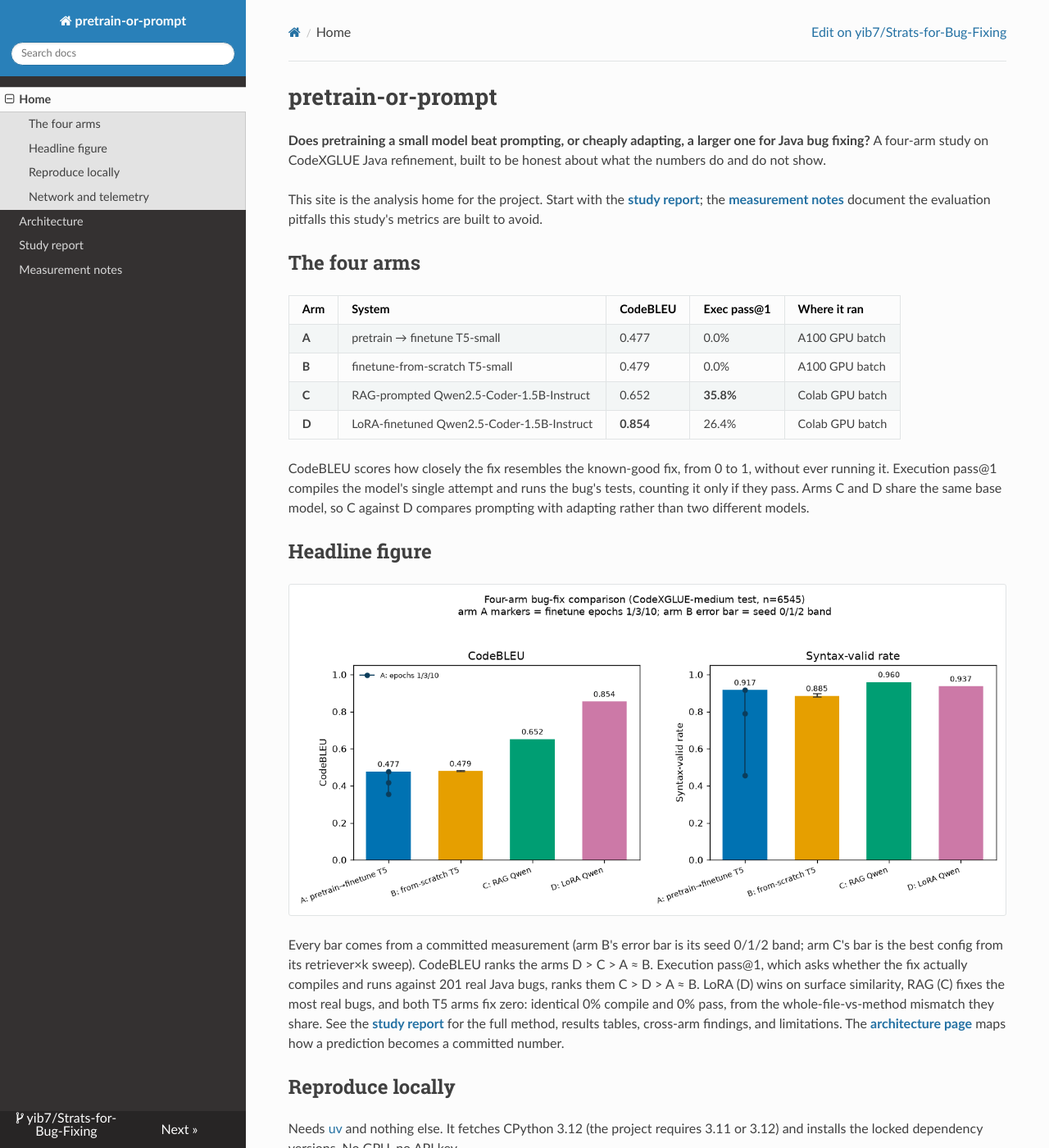
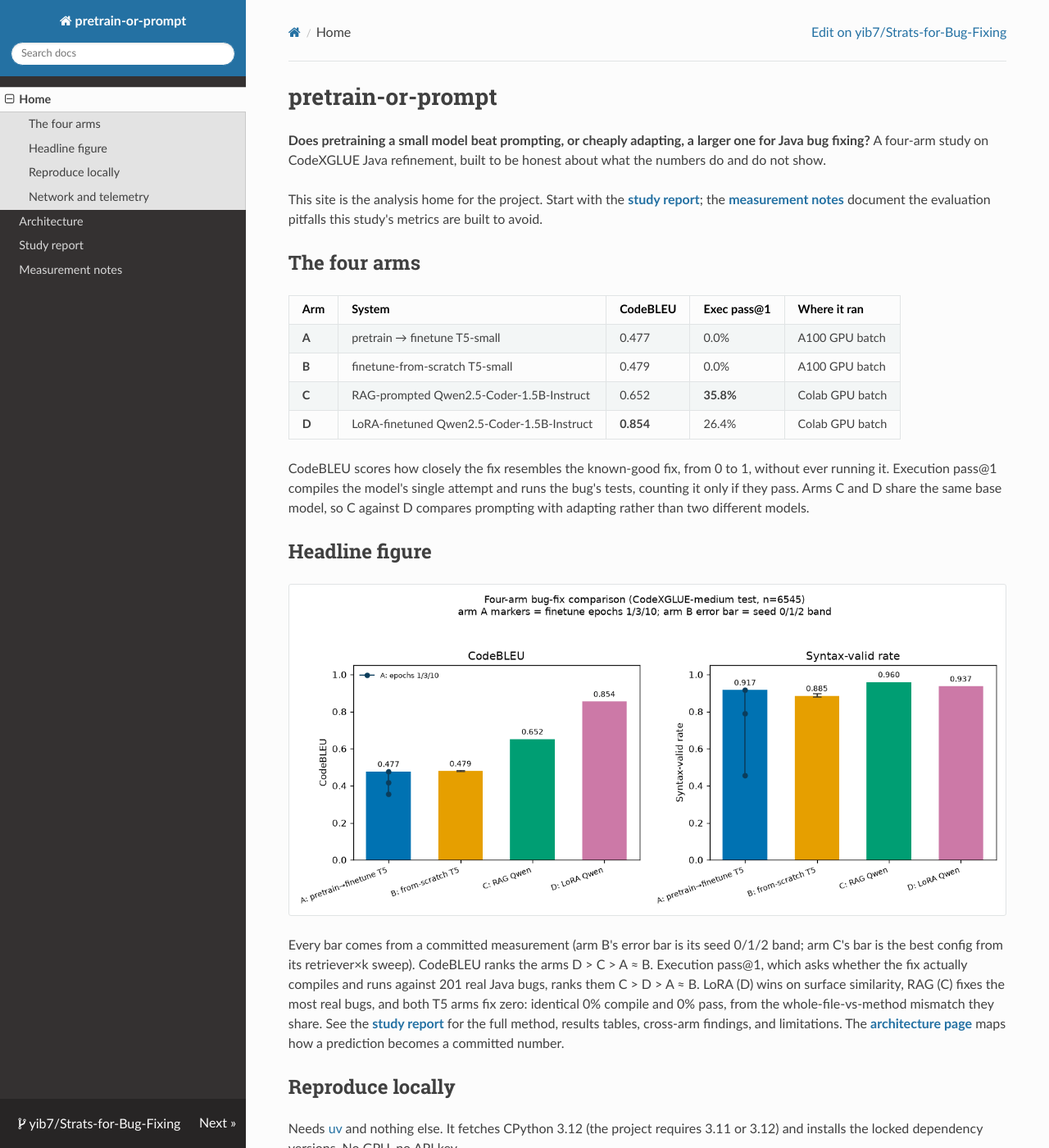
Before and after one commit to yib7/Strats-for-Bug-Fixing, an MkDocs documentation site: the page built from docs/index.md, in a window 1280 px wide and 1400 px high. Shown: the whole window at 82% size. Built offline with MkDocs 1.6.1, drawn with Linux system fonts in a browser that asks for light colours.

Commit message:
docs site: fix the 404 edit links, the focus ring and the sidebar footer
Setting repo_url gives every page an Edit link, and mkdocs builds it from
edit/master/docs/ unless told otherwise. This repo's only branch is main, so
every one of those links landed on a GitHub 404. edit_uri set to match.

The theme clears the focus outline on text inputs and substitutes a border
colour its own more-specific rule then overrides, so the search box, the only
form control on the site, looked identical focused and unfocused. Keyboard users
had no way to tell where they were. One focus-visible ring for every interactive
element, in currentColor so it works in the content column, the dark sidebar and
the blue header alike.

Two more places put 16px bold near-white on the header blue at 4.19:1 and
4.30:1, under AA. Moved to the #2471a3 already used for content links: 5.16:1
and 5.09:1.

The sidebar footer bar lays out as right-aligned inline spans and the repo name
does not fit, so on every page it wrapped to three or four lines and spilled
over the nav above it. Flex row instead.

```diff
--- a/docs/css/extra.css
+++ b/docs/css/extra.css
@@ -52,6 +52,104 @@
     color: #000;
 }
 
+/* The same 4.5:1 problem in the theme's chrome. Two places put near-white 16px bold text on the
+ * theme's header blue (#2980b9): the sidebar brand block on desktop (#fcfcfc, 4.19:1) and the
+ * mobile top bar (#fff, 4.30:1). Neither is large text -- 16px bold is 12pt, under the 14pt-bold
+ * threshold -- so AA wants 4.5:1 and both miss. #2471a3 is the blue already used for content
+ * links above, not a new hue, and takes them to 5.16:1 and 5.09:1.
+ */
+.wy-side-nav-search,
+.wy-nav-top {
+    background-color: #2471a3;
+}
+
+/* --- Keyboard focus (WCAG 2.4.7) ------------------------------------------------------------ */
+
+/* The theme clears the browser's focus ring on text inputs (`input[type=text]:focus{outline:0}`)
+ * and offers `border-color:#333` in its place -- which its own, more specific
+ * `.wy-side-nav-search input[type=text]{border-color:#2472a4}` then overrides. Net effect: the
+ * search box, the only form control on the site, looks identical focused and unfocused, so a
+ * keyboard user tabbing into it has no idea where they are. Draw one ring for every interactive
+ * element instead. `currentColor` means the ring inherits whatever colour the element already
+ * uses against its own background, so it is legible in the content column, in the dark sidebar
+ * and on the blue header without three separate colour choices. `:focus-visible` keeps it off
+ * mouse clicks, which is why the theme wanted it gone in the first place.
+ */
+a:focus-visible,
+button:focus-visible,
+input:focus-visible,
+[tabindex]:focus-visible {
+    outline: 3px solid currentColor;
+    outline-offset: 2px;
+    border-radius: 2px;
+}
+
+/* --- Sidebar footer bar --------------------------------------------------------------------- */
+
+/* The theme lays this 300px bar out as right-aligned inline spans: the repo link, then
+ * "« Previous" and "Next »". `yib7/Strats-for-Bug-Fixing` does not fit in what is left, so on
+ * every page it wraps to three or four lines and spills out of the bar, over the nav above it.
+ * Lay the row out as flex instead -- the repo name takes the slack and ellipsises, the page links
+ * keep their width. The theme's clearfix pseudo-elements would become stray flex items, so they
+ * go. This bar is `display:none` under 768px, so none of this reaches mobile.
+ */
+.rst-versions .rst-current-version {
+    display: flex;
+    align-items: center;
+    gap: 0.75em;
+    padding: 10px 12px;
+    text-align: left;
+}
+
+.rst-versions .rst-current-version::before,
+.rst-versions .rst-current-version::after {
+    display: none;
+}
+
+.rst-versions .rst-current-version > span:first-child {
+    flex: 1 1 auto;
+    min-width: 0;
+}
+
+.rst-versions .rst-current-version > span:first-child > a {
+    display: block;
+    overflow: hidden;
+    text-overflow: ellipsis;
+    white-space: nowrap;
+}
+
+.rst-versions .rst-current-version > span + span {
+    flex: 0 0 auto;
+    white-space: nowrap;
+}
+
+/* --- Wide tables ---------------------------------------------------------------------------- */
+
+/* Tables wider than the content column scroll inside `.wy-table-responsive`, which is correct,
+ * but on a platform with overlay scrollbars nothing says so: the report's method table and the
+ * architecture page's tables just look cut off at the right edge. Styling the scrollbar opts the
+ * container out of overlay behaviour, so the bar is drawn permanently -- and only on the tables
+ * that actually overflow, since `overflow-x` is `auto`. The thumb is 3.3:1 on its track, over
+ * the 3:1 that WCAG 1.4.11 asks of a UI component.
+ */
+.wy-table-responsive {
+    scrollbar-width: thin;
+    scrollbar-color: #7f8c8d #f3f6f6;
+}
+
+.wy-table-responsive::-webkit-scrollbar {
+    height: 10px;
+}
+
+.wy-table-responsive::-webkit-scrollbar-track {
+    background: #f3f6f6;
+}
+
+.wy-table-responsive::-webkit-scrollbar-thumb {
+    background: #7f8c8d;
+    border-radius: 5px;
+}
+
 /* --- Figures -------------------------------------------------------------------------------- */
 
 /* Frame the figures so they read as figures rather than as loose images. Applies to the three
--- a/mkdocs.yml
+++ b/mkdocs.yml
@@ -15,6 +15,12 @@
 # code without having to guess the URL.
 repo_url: https://github.com/yib7/Strats-for-Bug-Fixing
 repo_name: yib7/Strats-for-Bug-Fixing
+
+# Setting `repo_url` also puts an "Edit on ..." link at the top of every page, and mkdocs builds
+# that link from `edit/master/docs/` unless told otherwise. This repository's only branch is
+# `main`, so the default sends every visitor who clicks it to a GitHub 404. Keep in step with the
+# default branch.
+edit_uri: edit/main/docs/
 
 theme:
   name: readthedocs
```
